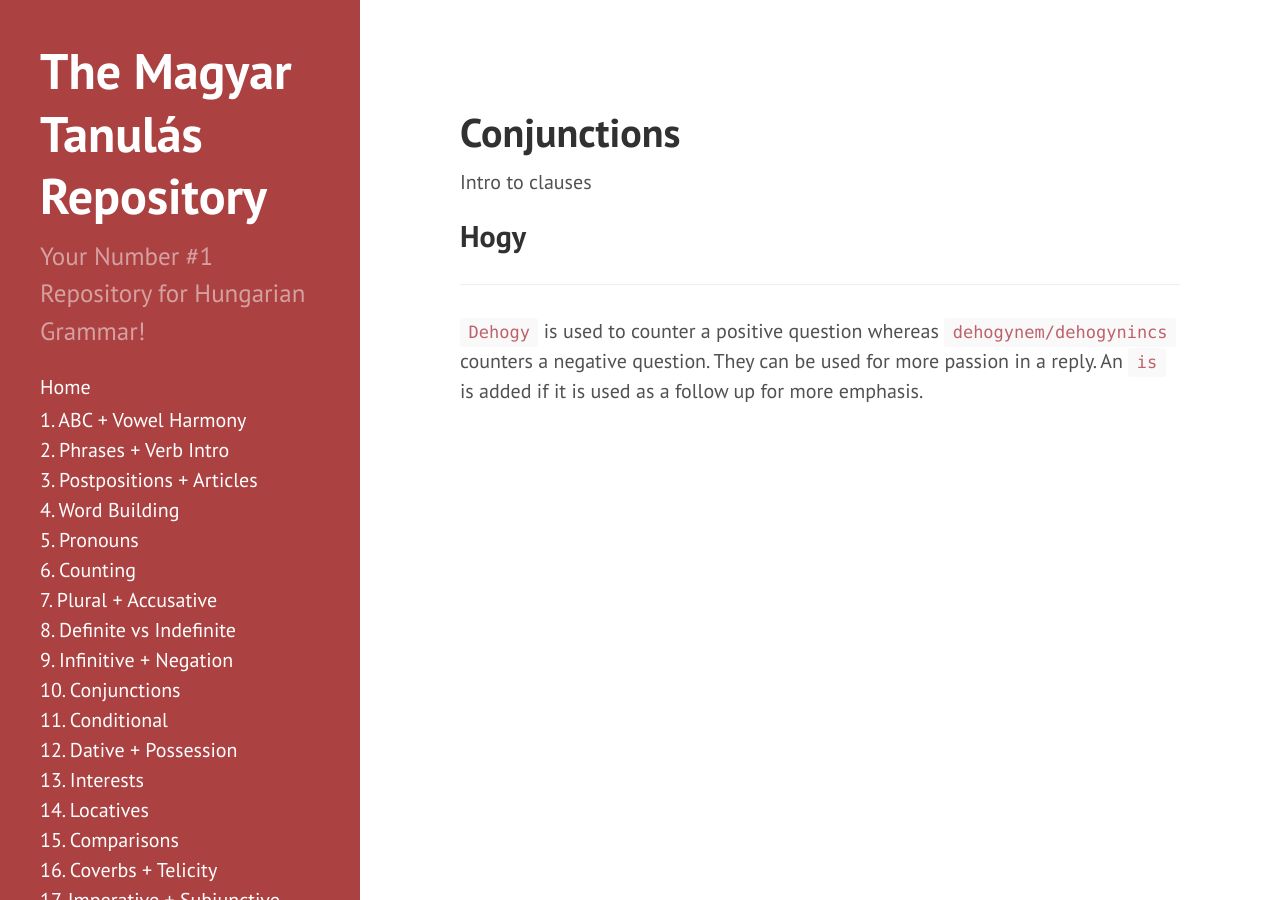
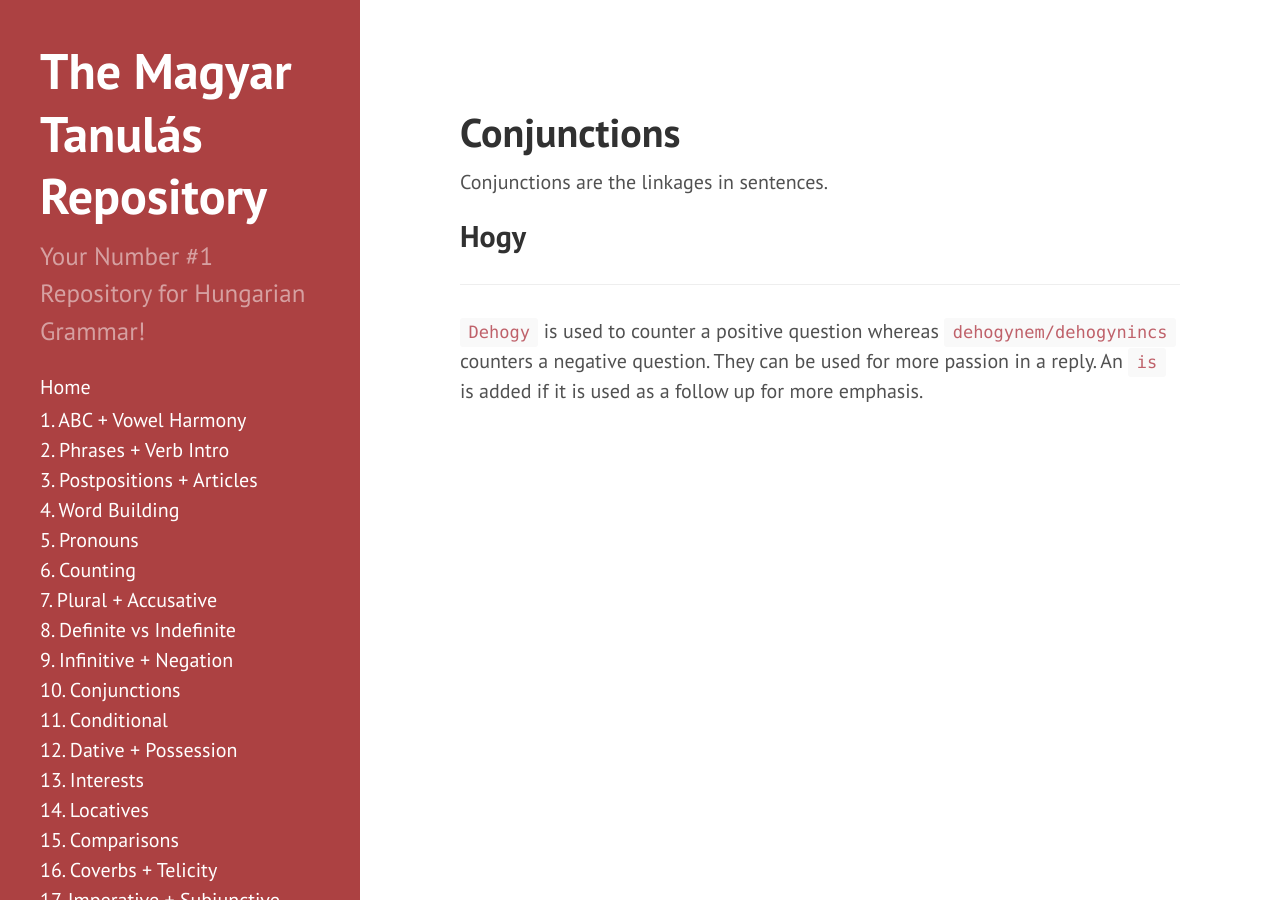
Before and after one commit to Magyartanulas/magyartanulas.github.io, a Jekyll site: the page built from conjunctions.md, in a window 1280 px wide. Built offline with Jekyll 4.4.1, drawn with Linux system fonts in a browser that asks for light colours; Markdown is read by kramdown in place of the engine named in the settings.

Commit message:
Update conjunctions.md

```diff
--- a/conjunctions.md
+++ b/conjunctions.md
@@ -3,7 +3,7 @@ layout: page
 title: Conjunctions
 ---
 
-Intro to clauses
+Conjunctions are the linkages in sentences.
 
 
 ## Hogy
```
